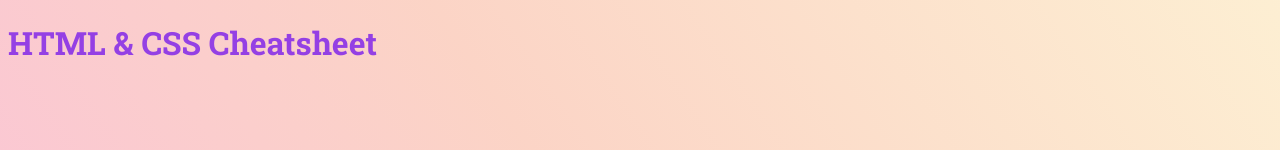
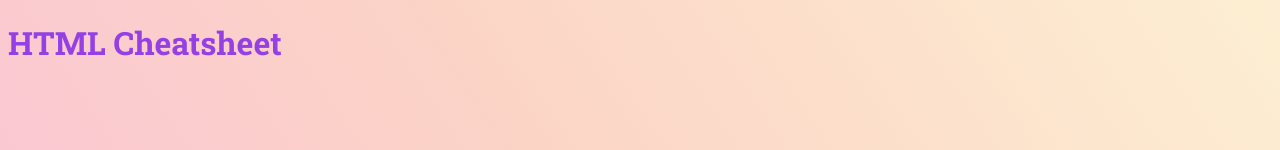
Before and after one commit to zeldas13/cheatsheet, a plain HTML site: page index.html in a window 1280 px wide. Shown: the top 150 px of the page. Drawn offline with Linux system fonts and the light colour scheme; files that its build step writes are made by us from their sources.

Commit message:
Update index.html

```diff
--- a/index.html
+++ b/index.html
@@ -9,7 +9,7 @@
 </head>
 <body>
 
-  <h1>HTML & CSS Cheatsheet</h1><br>
+  <h1>HTML Cheatsheet</h1><br>
 
      <h3 class="html-elements">Common HTML elements</h3>
          <table class="html-tags">
```
